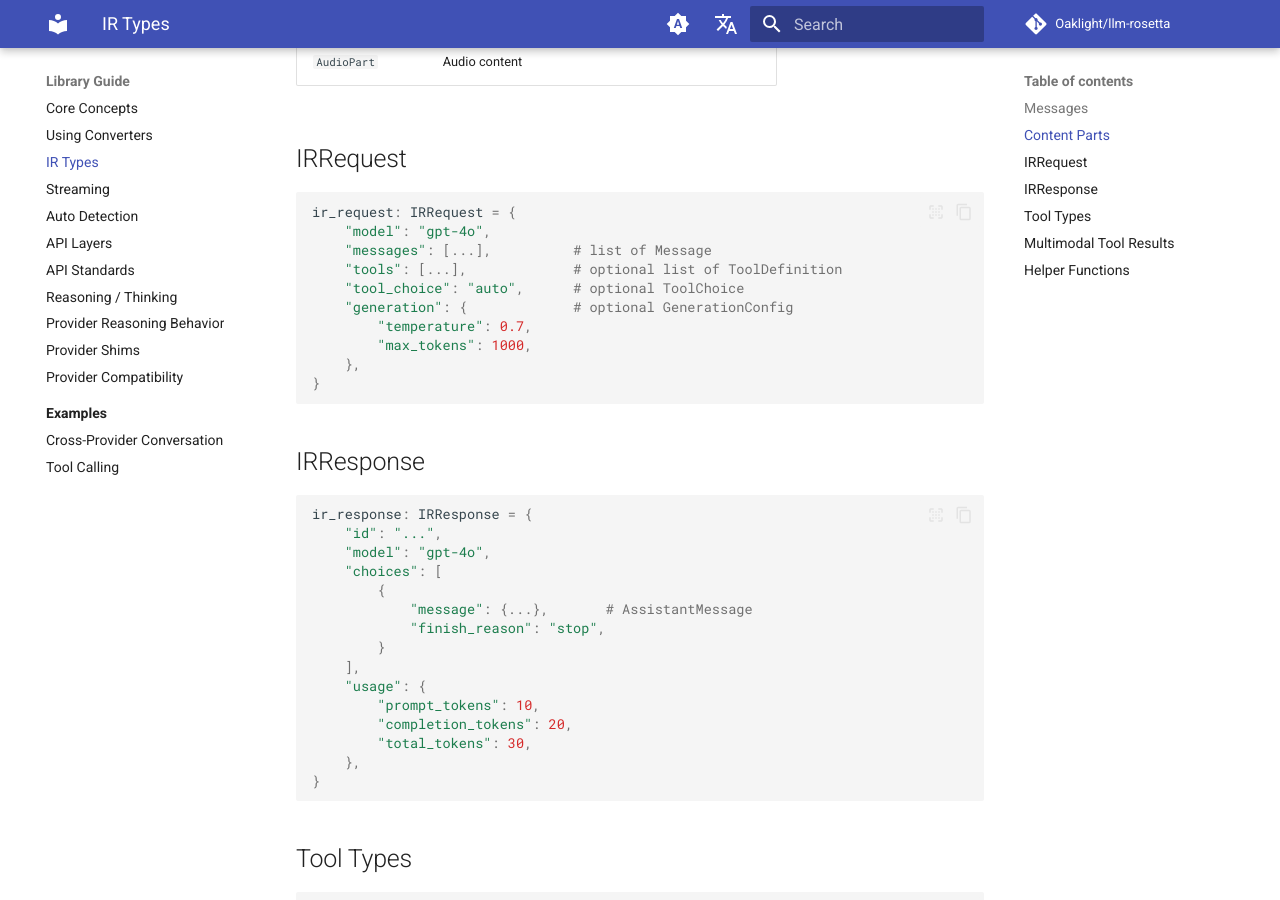
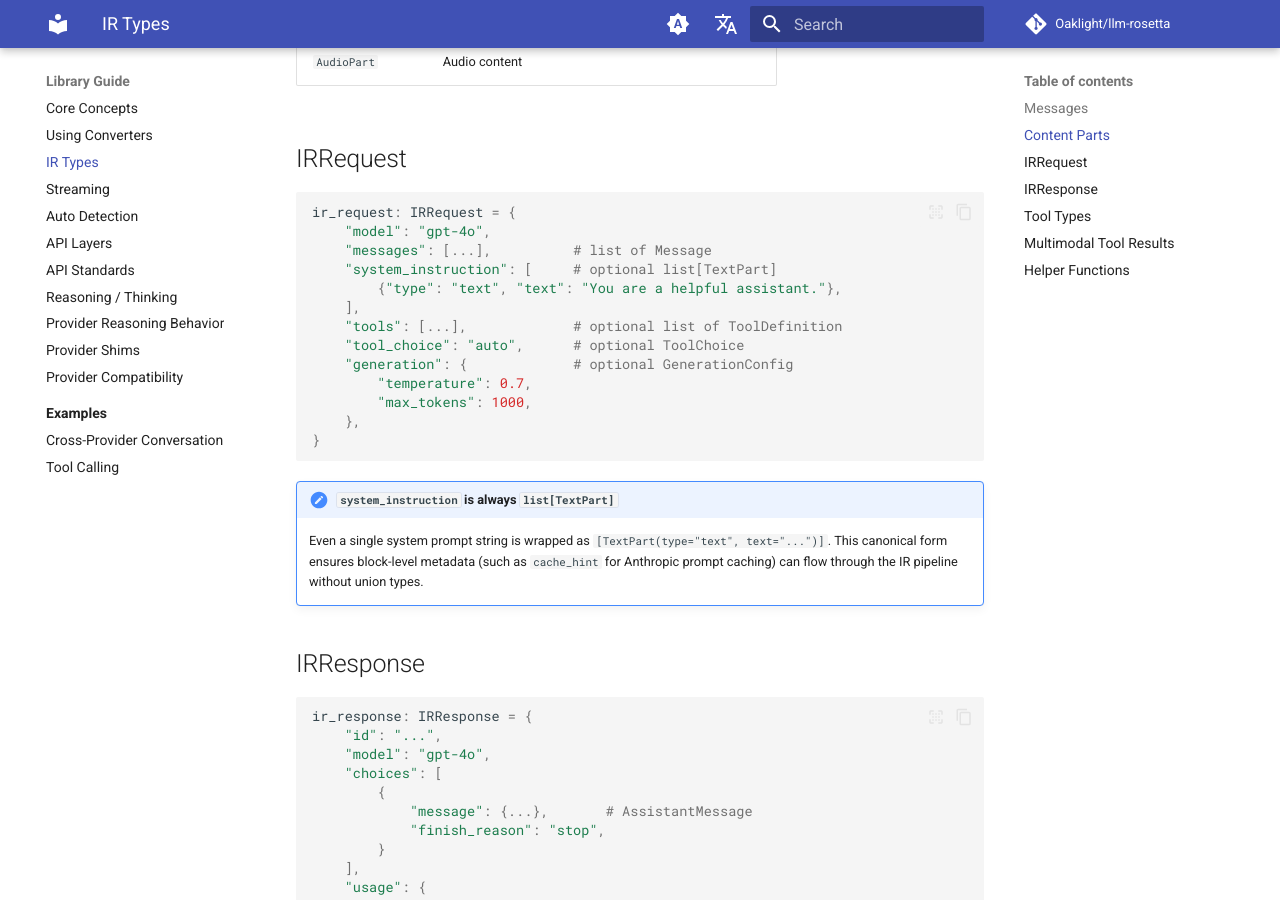
Before and after one commit to Oaklight/llm-rosetta, an MkDocs documentation site: the page built from docs/guide/ir-types.md, in a window 1280 px wide and 900 px high, scrolled down 1145 px. Built offline with MkDocs 1.6.1 and Material for MkDocs 9.7.7, drawn with Linux system fonts in a browser that asks for light colours; comment, search, counter and statistics services are not loaded.

Commit message:
docs: document system_instruction list[TextPart] change (#364)
- Changelog: add breaking change entry for system_instruction type change
- IR types guide: add system_instruction to IRRequest example with admonition

````diff
--- a/docs/guide/ir-types.md
+++ b/docs/guide/ir-types.md
@@ -39,6 +39,9 @@ from llm_rosetta.types.ir import SystemMessage, UserMessage, AssistantMessage, T
 ir_request: IRRequest = {
     "model": "gpt-4o",
     "messages": [...],          # list of Message
+    "system_instruction": [     # optional list[TextPart]
+        {"type": "text", "text": "You are a helpful assistant."},
+    ],
     "tools": [...],             # optional list of ToolDefinition
     "tool_choice": "auto",      # optional ToolChoice
     "generation": {             # optional GenerationConfig
@@ -47,6 +50,11 @@ ir_request: IRRequest = {
     },
 }
 ```
+
+!!! note "`system_instruction` is always `list[TextPart]`"
+    Even a single system prompt string is wrapped as `[TextPart(type="text", text="...")]`.
+    This canonical form ensures block-level metadata (such as `cache_hint` for Anthropic
+    prompt caching) can flow through the IR pipeline without union types.
 
 ## IRResponse
 
````
Also changed, not shown: docs/changelog.md (+4 -0 lines).
